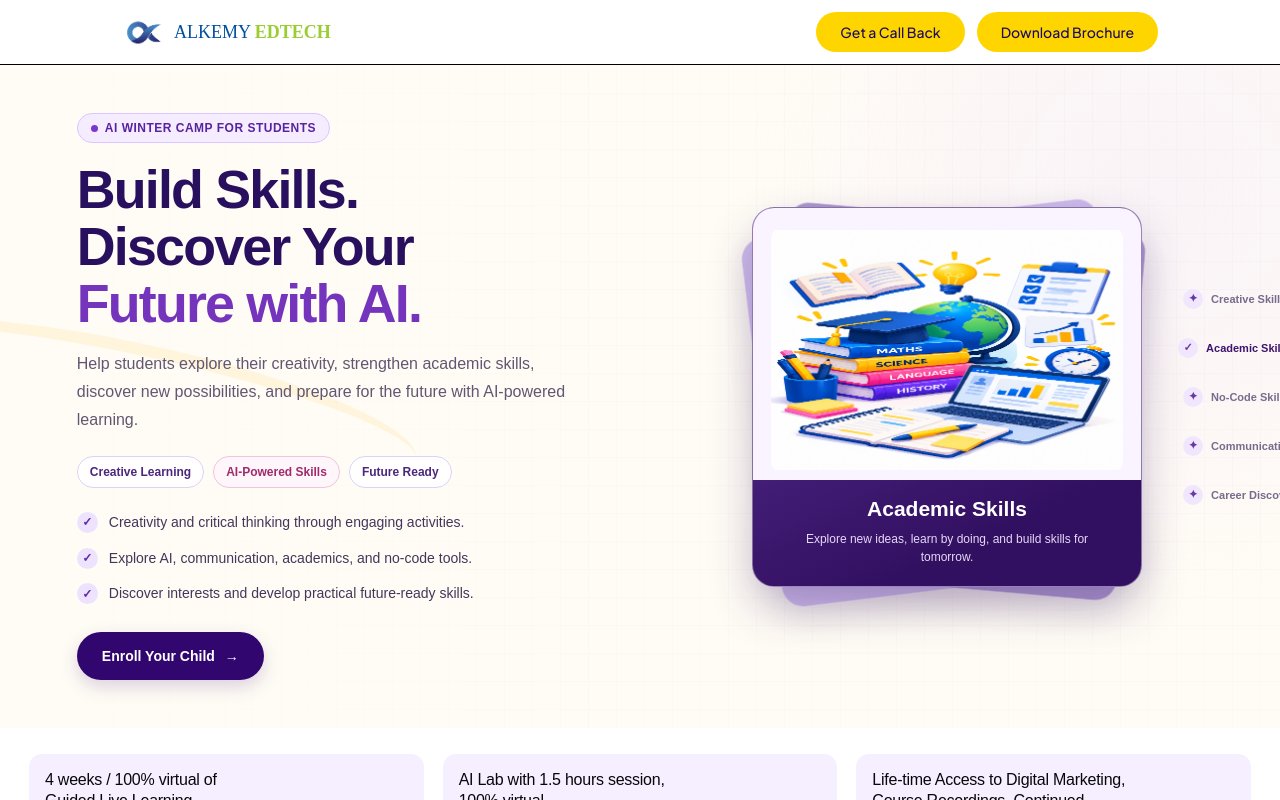
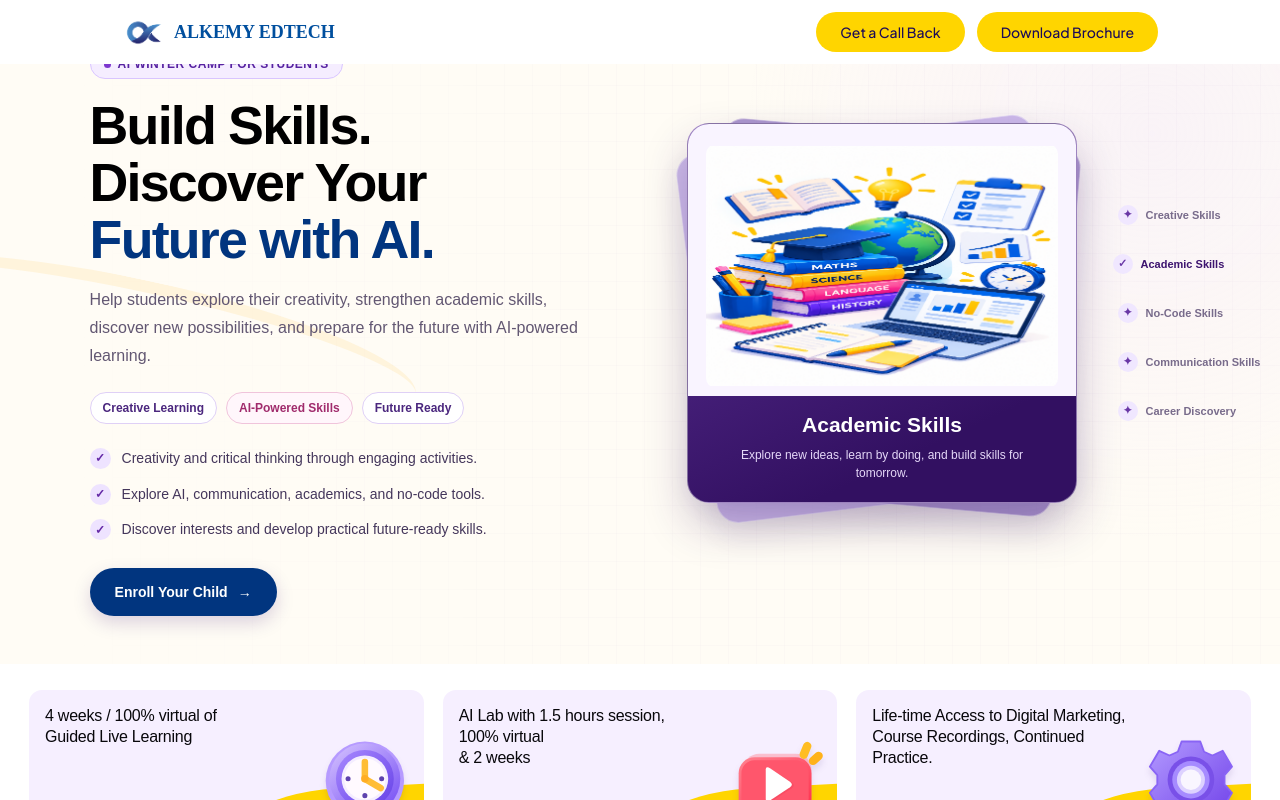
Before and after one commit to developerteam-lang/alkemy-landing-page, a React (Create React App) app: page / in a window 1280 px wide. Shown: the top 800 px of the page. Built offline with nearby package versions, Linux system fonts and the light colour scheme.

Commit message:
updating brand color for footer, sticky navigation bar,updated our brand color in-place of green in header v9

```diff
--- a/src/App.js
+++ b/src/App.js
@@ -17,11 +17,13 @@ import MentorSection from './MentorSection';
 import Footer from './Footer';
 function App() {
   return (
-    <div>
+    <>
       {/* Header Component */}
-       <Header />
+        {/* <div style={{position:"fixed",top:"0px"}}></div> */}
+          <Header />
+
        <Hero />
-       {/* <AIWinterCampHero />*/}
+       {/* <AIWinterCampHero /> */}
       <AIProgramHighlights />
       <div className="topImage">
           <ProgramInTwoMinutes  videoUrl="https://drive.google.com/file/d/1LqzbEn4PSz9Y9WMg-RVyQQwqMJrFO7RX/view?usp=sharing" />
@@ -29,7 +31,7 @@ function App() {
       <TrustedSchools />
       <ProjectsToBuild />
       <LiveClasses />
-      <div className="topImage">
+    <div className="topImage">
          <AILab />
       </div>
       <LiveToolOrbit />
@@ -39,7 +41,7 @@ function App() {
       <WinnersSection />
       <WinterCampFAQ />
       <Footer />
-    </div>
+    </>
   );
 }
 
--- a/src/Footer.css
+++ b/src/Footer.css
@@ -2,7 +2,8 @@
 .toi-footer {
   width: 100%;
   min-height: 128px;
-  background-color: #004f9e;
+  /* #004f9e */
+  background-color:#01357f ;
   color: #fff;
   font-family: Arial, Helvetica, sans-serif;
   box-sizing: border-box;
--- a/src/Header.css
+++ b/src/Header.css
@@ -2,14 +2,34 @@
 
 
 .site-header {
+  /* top:0;
+     right:0;
+     left:0;
+  */
+  position:fixed;
+  z-index:1000;
   width: 100%;
   height: 64px;
   background: #ffffff;
   display: flex;
   align-items: center;
   box-sizing: border-box;
+} /* */
+/* .site-header {
+  position: fixed;
+  top: 0;
+  left: 0;
+  right: 0;
+  width: 100%;
+  min-height: 64px;
+  background: #ffffff;
+  display: flex;
+  flex-direction: column;
+  align-items: center;
+  box-sizing: border-box;
+  z-index: 1000;
 }
-
+  */
 .site-header__inner {
   width: 100%;
   max-width: 1344px;
@@ -37,7 +57,7 @@
 
 a.site-header__logo h1{
    color:#004f9e;
-   font-weight:400;
+   font-weight:600;
    font-family: italic;
    font-size: 18px;
    text-transform:uppercase;
--- a/src/Header.jsx
+++ b/src/Header.jsx
@@ -13,7 +13,7 @@ function Header({
           {logoSrc ? (
             <>
             <img src={logoSrc} alt={logoAlt} />
-            <h1 >Alkemy <span>Edtech</span></h1>
+            <h1 >Alkemy Edtech</h1>
             </>
           ) : (
             <span className="site-header__logo-placeholder">Your logo</span>
--- a/src/Hero.jsx
+++ b/src/Hero.jsx
@@ -52,7 +52,7 @@ const Hero = () => {
           width: 100%;
           overflow: hidden;
           box-sizing: border-box;
-          padding: 48px 6%;
+          padding: 48px 7%;
           background:
             radial-gradient(
               circle at 90% 20%,
@@ -114,7 +114,7 @@ const Hero = () => {
           display: grid;
           grid-template-columns: minmax(0, 1.05fr) minmax(300px, 0.95fr);
           align-items: center;
-          gap: 48px;
+          gap: 40px;
           width: 100%;
           max-width: 1240px;
           margin: 0 auto;
@@ -150,7 +150,7 @@ const Hero = () => {
         .winter-hero-title {
           max-width: 570px;
           margin: 0;
-          color: #28105f;
+          color: black;
           font-size: clamp(36px, 4.2vw, 62px);
           font-weight: 800;
           line-height: 1.06;
@@ -158,7 +158,7 @@ const Hero = () => {
         }
 
         .winter-hero-title em {
-          color: #7434bb;
+          color: #01357f;
           font-style: normal;
         }
 
@@ -233,7 +233,7 @@ const Hero = () => {
           padding: 0 25px;
           border: 0;
           border-radius: 30px;
-          background: #31076f;
+          background: #01357f;
           box-shadow: 0 7px 18px rgba(49, 7, 111, 0.17);
           color: #fff;
           font-size: 14px;
@@ -254,8 +254,8 @@ const Hero = () => {
           display: flex;
           min-width: 0;
           min-height: 420px;
-          align-items: center;
-          justify-content: center;
+          align-items: left;
+          justify-content: left;
           perspective: 1000px;
         }
 
@@ -664,6 +664,7 @@ const Hero = () => {
             transition-duration: 0.01ms !important;
           }
         }
+
       `}</style>
 
       <section className="winter-hero">
@@ -751,7 +752,6 @@ const Hero = () => {
                     className="winter-hero-image-placeholder"
                     style={{ display: "none" }}
                   >
-                    <span>✦</span>
                     <strong>{activeSkill.title}</strong>
                   </div>
                 </div>
```
